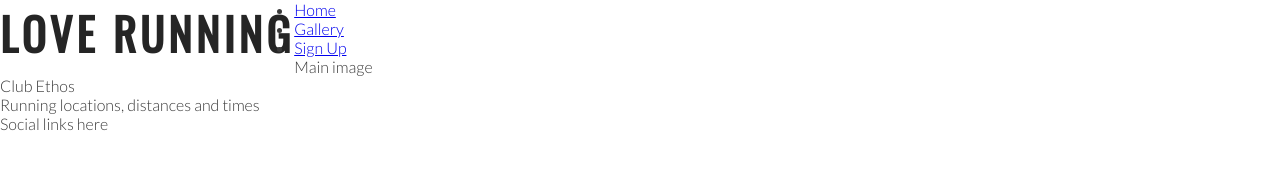
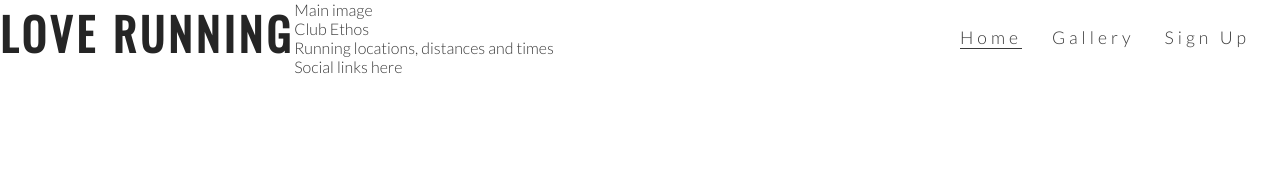
Before and after one commit to jessicarydberg/love-running, a plain HTML site: page index.html in a window 1280 px wide. Drawn offline with nearby package versions, Linux system fonts and the light colour scheme.

Commit message:
Style navigation links

```diff
--- a/assets/css/style.css
+++ b/assets/css/style.css
@@ -24,3 +24,33 @@ h1, h2 {
     float: left;
     font-size: 280%;
 }
+
+/* navigation links */
+
+#menu {
+    font-size: 110%;
+    letter-spacing: 4px;
+}
+
+#menu, logo {
+    line-height: 75px;
+}
+
+#menu li {
+    float: right;
+    list-style-type: none;
+    margin-right: 30px;
+}
+
+#menu a {
+    text-decoration: none;
+    color: inherit;
+}
+
+#menu a:hover {
+    border-bottom: 1px solid #3a3a3a;
+}
+
+.active {
+    border-bottom: 1px solid #3a3a3a;
+}
--- a/index.html
+++ b/index.html
@@ -17,15 +17,15 @@
             <h1 id="logo">Love Running</h1>
         </a>
         <nav>
-            <ul>
+            <ul id="menu">
                 <li>
-                    <a href="index.html">Home</a>
+                    <a href="#">Sign Up</a>
                 </li>
                 <li>
                     <a href="#">Gallery</a>
                 </li>
                 <li>
-                    <a href="#">Sign Up</a>
+                    <a href="index.html" class="active">Home</a>
                 </li>
             </ul>
         </nav>
```
